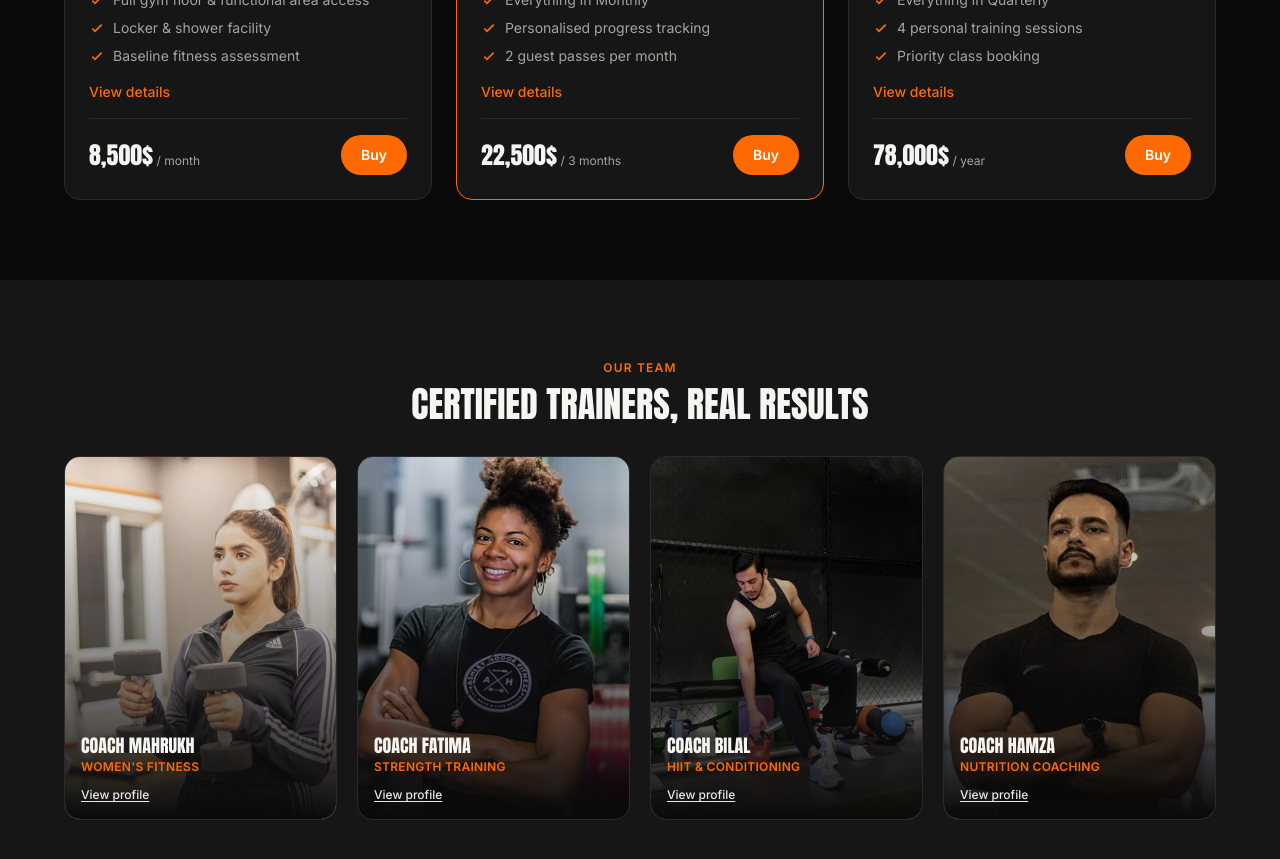
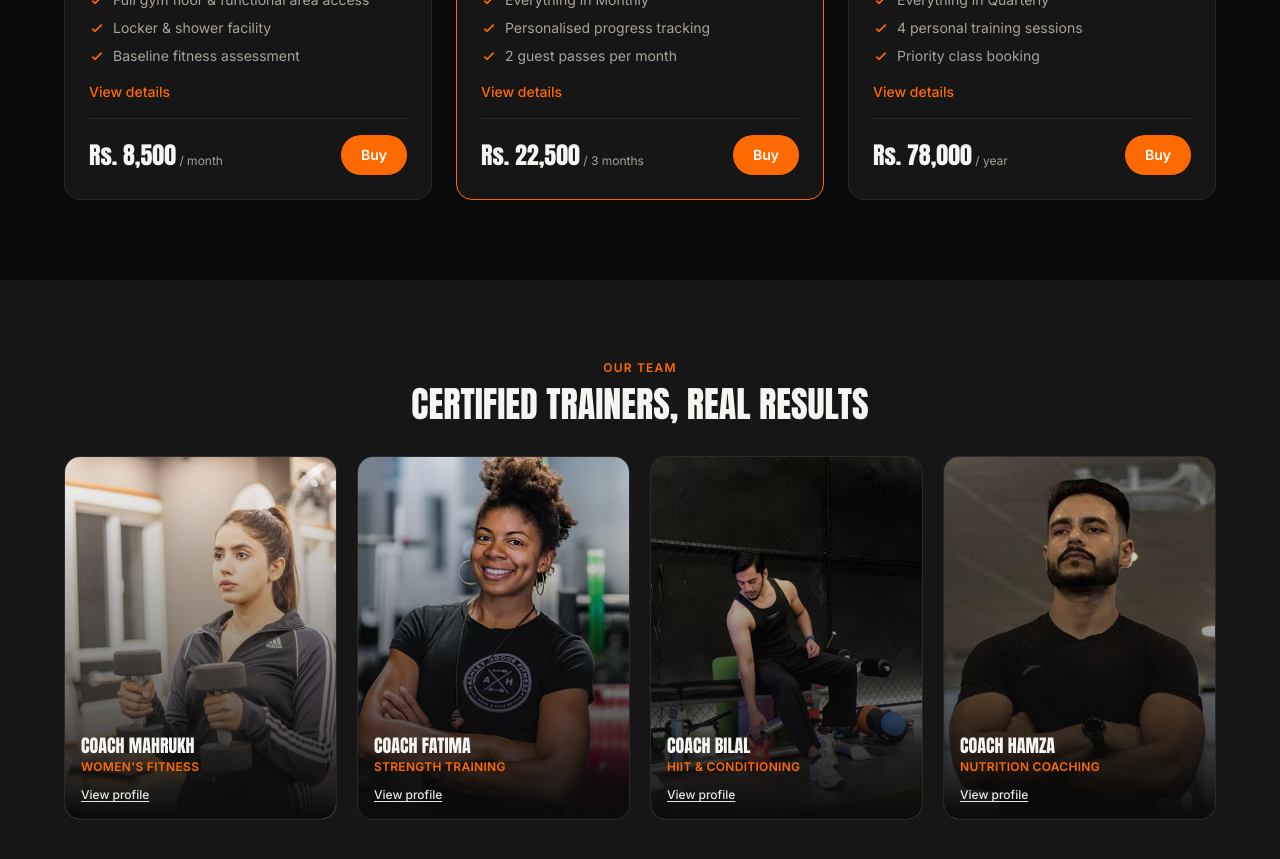
Before and after one commit to asmashahzadi764-alt/bodytech-gym-nextjs, a Next.js app: page / in a window 1280 px wide. Shown: the part 2460-3319 px from the top of the page. Built offline with nearby package versions, Linux system fonts and the light colour scheme.

Commit message:
Change price display format from dollars to rupees

```diff
--- a/app/components/Plans.js
+++ b/app/components/Plans.js
@@ -103,7 +103,7 @@ export default function Plans() {
                   <div className="flex items-center justify-between mt-auto pt-4 border-t border-border">
                     <p>
                       <span className="text-text font-display text-2xl">
-                        {plan.price}$
+                        Rs. {plan.price}
                       </span>
                       <span className="text-muted text-xs"> {plan.period}</span>
                     </p>
```
